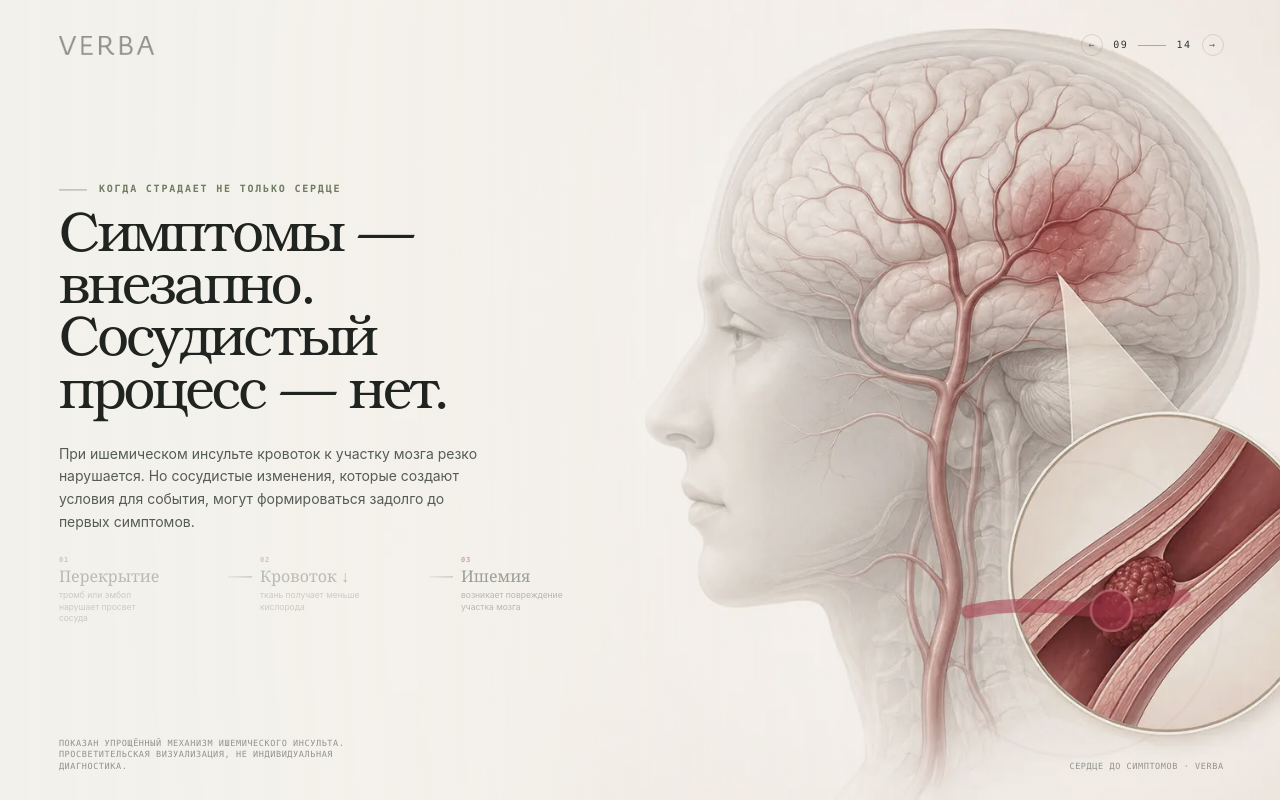
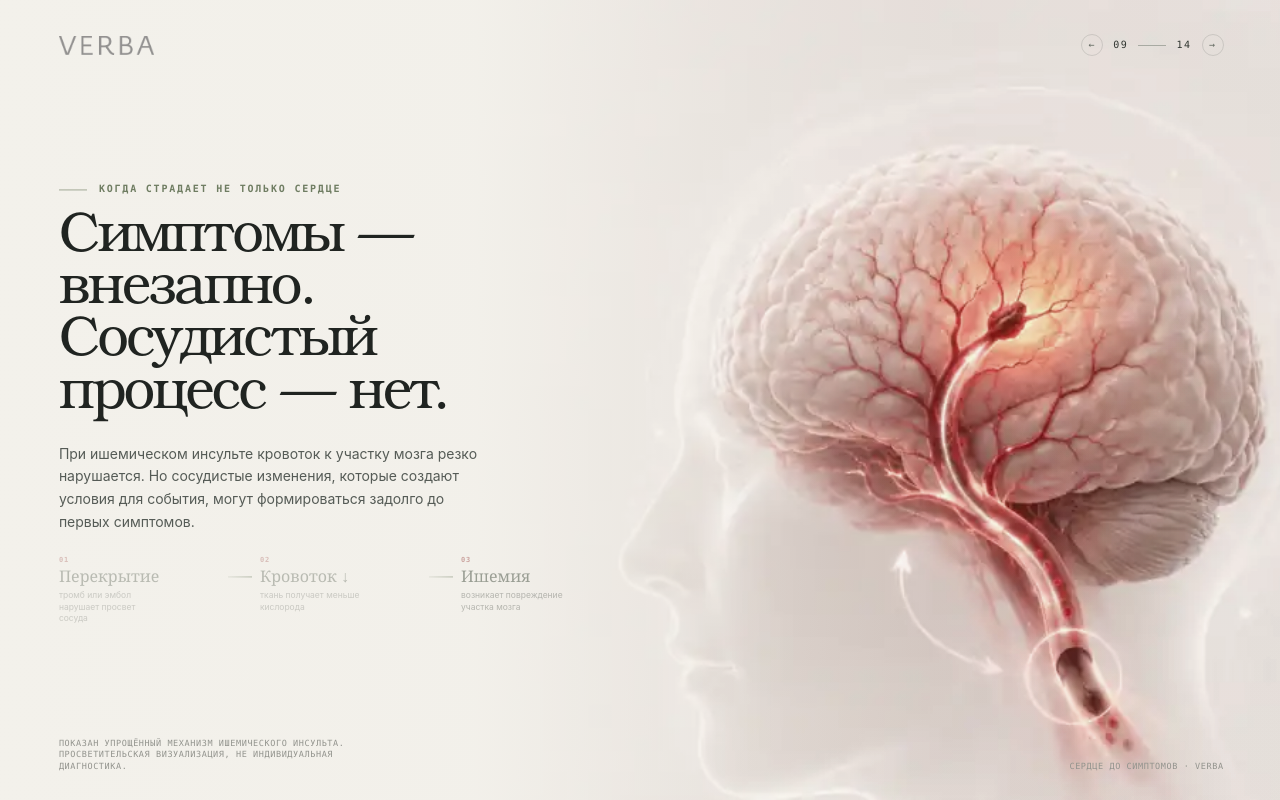
Before and after one commit to stepanMiller/verba-heart-lab, a Next.js app: page /stroke in a window 1280 px wide. Built offline with nearby package versions, Linux system fonts and the light colour scheme.

Commit message:
feat(v2): use stroke head visual with animated blood flow

```diff
--- a/app/stroke/page.tsx
+++ b/app/stroke/page.tsx
@@ -3,25 +3,26 @@
 import { SceneNav } from "../scene-nav";
 import { useSceneActivity } from "../scene-activity";
 import { sitePath } from "../site-path";
+import { STROKE_HEAD_IMAGE } from "../stroke-asset";
 
 export default function StrokeScene() {
   const { sceneRef, active } = useSceneActivity();
+  const flowPath = "M 760 520 C 720 462, 700 402, 710 344 C 720 292, 742 250, 775 214";
 
   return (
     <main ref={sceneRef} className={`experience stroke-experience ${active ? "is-active" : ""}`}>
       <div className="scene-layer" aria-hidden="true">
-        <img className="organ-scene-image stroke-scene-image" src={sitePath("/assets/scene-stroke.webp")} alt="" draggable={false} />
-        <div className="stroke-brain-pulse" />
-        <div className="stroke-flow-visual">
-          <svg viewBox="0 0 220 220" role="presentation">
-            <circle className="stroke-halo" cx="110" cy="110" r="102" />
-            <path className="stroke-vessel" d="M30 112 C66 104, 92 108, 124 111 C152 113, 172 109, 191 100" />
-            <circle className="stroke-flow f1" cx="44" cy="110" r="6" />
-            <circle className="stroke-flow f2" cx="44" cy="110" r="6" />
-            <circle className="stroke-flow f3" cx="44" cy="110" r="6" />
-            <circle className="stroke-flow f4" cx="44" cy="110" r="6" />
-            <circle className="stroke-clot" cx="137" cy="111" r="17" />
-            <line className="stroke-stopline" x1="151" y1="88" x2="151" y2="134" />
+        <div className="organ-visual stroke-visual">
+          <img className="organ-scene-image stroke-scene-image" src={STROKE_HEAD_IMAGE} alt="" draggable={false} />
+          <svg className="stroke-flow-overlay" viewBox="0 0 1000 563" role="presentation" preserveAspectRatio="xMidYMid meet">
+            <path className="stroke-flow-guide" d={flowPath} />
+            {[0, 0.7, 1.4, 2.1].map((delay) => (
+              <circle key={delay} className="stroke-flow-particle" r="5" cx="0" cy="0">
+                <animateMotion dur="3.2s" begin={`-${delay}s`} repeatCount="indefinite" path={flowPath} />
+              </circle>
+            ))}
+            <circle className="stroke-impact-ring stroke-impact-ring-one" cx="775" cy="214" r="27" />
+            <circle className="stroke-impact-ring stroke-impact-ring-two" cx="775" cy="214" r="27" />
           </svg>
         </div>
         <div className="vessel-grain" />
```
